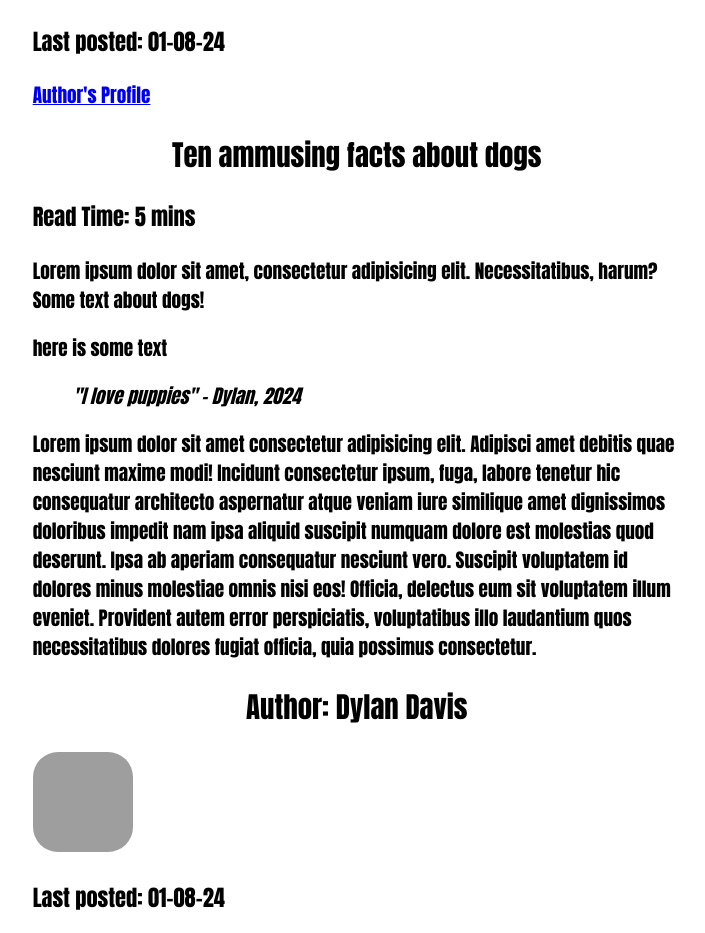
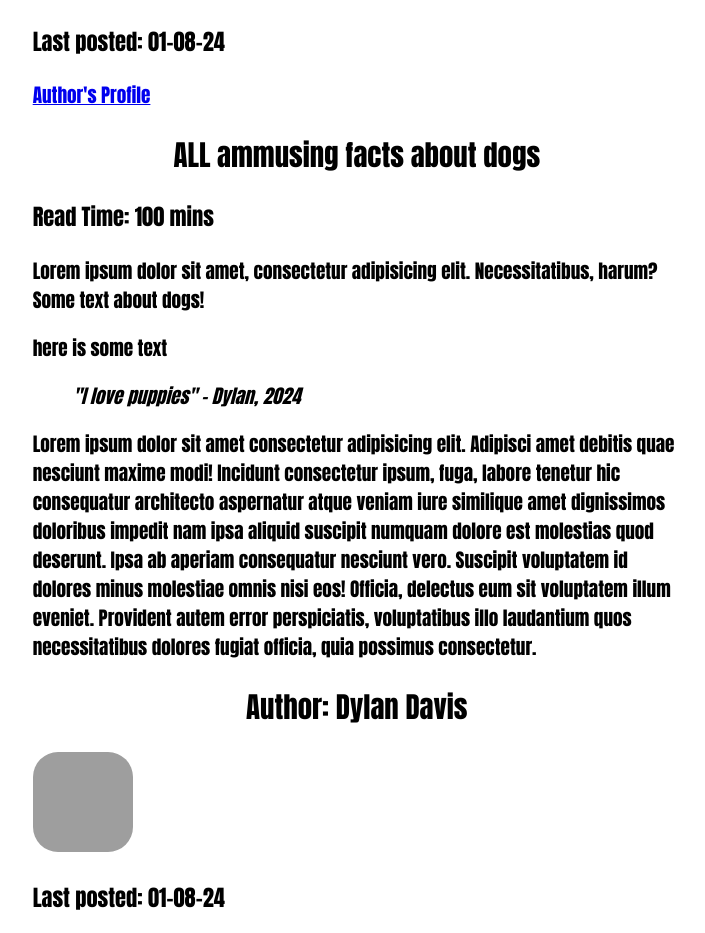
Before and after one commit to dyl1205/dyl1205.github.io, a plain HTML site: page index.html in a window 1280 px wide. Shown: the part 842-1775 px from the top of the page, without its empty margins (383-1088 px from the left). Drawn offline with Linux system fonts and the light colour scheme; no server answers; grey boxes are pictures that could not be loaded.

Commit message:
Update index.html

```diff
--- a/index.html
+++ b/index.html
@@ -68,8 +68,8 @@
                 <article>
                     <header>
                             <!-- Article's header goes here -->
-                            <h2> Ten ammusing facts about dogs </h2>
-                            <h3> Read Time: 5 mins</h3>
+                            <h2> ALL ammusing facts about dogs </h2>
+                            <h3> Read Time: 100 mins</h3>
                     </header>
                     <main>
                         <p>Lorem ipsum dolor sit amet, consectetur adipisicing elit. Necessitatibus, harum? Some text about dogs! </p>
```
